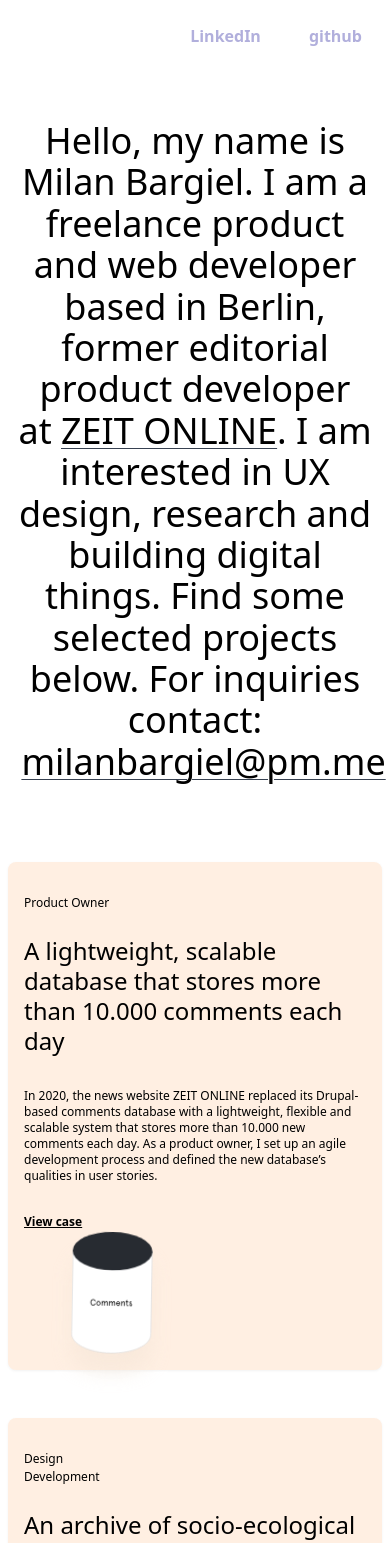
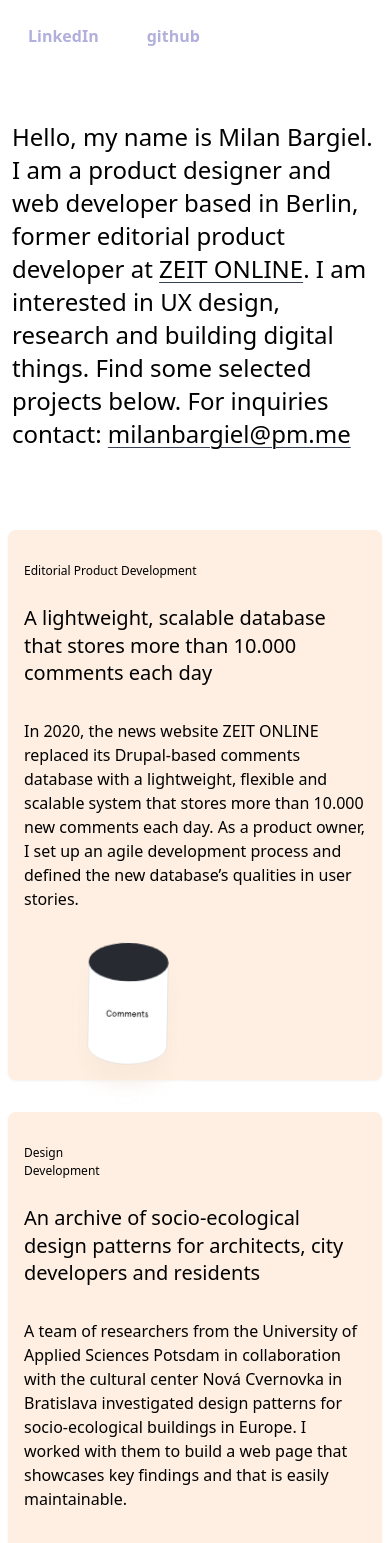
Before and after one commit to milanbargiel/portfolio, a Next.js app: page / in a window 390 px wide. Shown: the top 1543 px of the page. Built offline with nearby package versions, Linux system fonts and the light colour scheme.

Commit message:
Finetune mobile version

```diff
--- a/components/footer-button.js
+++ b/components/footer-button.js
@@ -5,7 +5,7 @@ export default function Intro(props) {
     <div className="text-center leading-tight mb-6 md:mb-4">
       <Link
         href={props.href}
-        className="font-medium text-purple-500 hover:text-purple-700"
+        className="font-semibold text-purple-500 hover:text-purple-700"
       >
         {props.children}
       </Link>
--- a/components/header.js
+++ b/components/header.js
@@ -1,7 +1,7 @@
 export default function Header() {
   return (
     <nav className="py-6 px-7 flex-1 md:py-4 md:px-0">
-      <ul className="flex gap-12 justify-end font-bold">
+      <ul className="flex gap-12 md:justify-end font-semibold">
         <li className="text-purple-500 hover:text-purple-700">
           <a
             target="_blank"
--- a/components/intro-bold.js
+++ b/components/intro-bold.js
@@ -1,8 +1,8 @@
 export default function Intro() {
   return (
-    <div className="mx-auto max-w-3xl text-center text-4xl leading-[1.15] pt-12 pb-20 px-3 md:pt-20 md:pb-36 md:px-16">
+    <div className="mx-auto max-w-3xl text-2xl leading-snug pt-12 pb-20 px-3 md:text-4xl md:leading-[1.15] md:text-center md:pt-20 md:pb-36 md:px-16">
       Hello, my name is Milan Bargiel. <br className="hidden md:inline" />I am a
-      freelance product and web developer based in Berlin, former editorial
+      product designer and web developer based in Berlin, former editorial
       product developer at&nbsp;
       <a
         href="https://www.zeit.de/autoren/B/Milan_Bargiel/index"
@@ -13,7 +13,8 @@ export default function Intro() {
         ZEIT ONLINE
       </a>
       . I am interested in UX design, research and building digital things. Find
-      some selected projects below. For inquiries contact: &nbsp;
+      some selected projects below. For inquiries contact:&nbsp;
+      <br class="hidden md:inline" />
       <a
         className="underline underline-offset-4 decoration-1 decoration-gray-700 hover:decoration-2 hover:transition-all hover:duration-150"
         href="mailto:mail@milanbargiel.com"
--- a/components/project-list.js
+++ b/components/project-list.js
@@ -8,11 +8,11 @@ export default function ProjectList() {
   return (
     <div className="px-2 mb-24 md:px-0">
       <Project
-        roles={['Product Owner']}
+        roles={['Editorial Product Development']}
         title="A lightweight, scalable database that stores more than 10.000 comments each day"
         image={commentsPic}
         imageAlt="Comments database"
-        imageStyles="w-20 ml-12 md:w-24 md:ml-0 md:mr-12 rotate-1 drop-shadow-apricot"
+        imageStyles="w-20 ml-16 md:w-24 md:ml-0 md:mr-12 rotate-1 drop-shadow-apricot"
         linkText="View case"
       >
         In 2020, the news website ZEIT ONLINE replaced its Drupal-based comments
@@ -37,7 +37,7 @@ export default function ProjectList() {
         that is easily maintainable.
       </Project>
       <Project
-        roles={['Product Owner', 'Prototyping']}
+        roles={['Editorial Product Development', 'Prototyping']}
         title="A digital tool for the moderation of comments at ZEIT ONLINE"
         image={zocaPic}
         imageAlt="Example comments sections from ZEIT ONLINE"
@@ -45,7 +45,7 @@ export default function ProjectList() {
         linkText="View case"
       >
         Comments are an essential feature of the German online news platform.
-        They allow readers to exchange ideas, engage in discussion and react to
+        They allow readers to exchange ideas, engage in discussions and react to
         stories. To help the team of moderators to keep comment sections a safe
         space, a new tool was designed that reduced the complexity of former
         workflows.
@@ -55,7 +55,7 @@ export default function ProjectList() {
         title="Blueprint for a solidaric art gallery in times of quarantine and isolation"
         image={kulturgeneratorPic}
         imageAlt="Poster from the online art gallery in the streets of Cologne, Germany"
-        imageStyles="ml-2 w-1/2 -rotate-6 rounded-md md:w-4/5 drop-shadow-apricot"
+        imageStyles="ml-2 w-2/3 -rotate-6 rounded-md md:w-4/5 drop-shadow-apricot"
         linkText="View case"
       >
         The &#8220;kulturgenerator&#8221; was a virtual store that existed in
--- a/components/project.js
+++ b/components/project.js
@@ -15,19 +15,18 @@ export default function Project(props) {
   const imgWidth = props.variant === 'wide-image' ? 'md:w-7/12' : 'md:w-5/12'
 
   return (
-    <article className="drop-shadow-sm px-4 pt-8 pb-4 mb-12 rounded-lg bg-apricot md:px-8 md:pb-8 md:pt-12 md:flex">
+    <article className="drop-shadow-sm px-4 pt-8 pb-4 mb-8 rounded-lg bg-apricot md:mb-12 md:px-8 md:pb-8 md:pt-12 md:flex">
       <div className={`md:flex md:flex-col md:mr-10 ${contentWidth}`}>
         <ul className="text-xs mb-6 leading-normal">{roleItems}</ul>
-
         <h3
-          className={`mb-8 text-2xl leading-tight font-medium hover:cursor-pointer ${
+          className={`mb-8 text-xl leading-snug hover:cursor-pointer ${
             props.variant === 'wide-image' ? 'md:w-5/6' : 'md:w-5/6'
           }`}
         >
           {props.title}
         </h3>
-        <div className="text-xs mb-6">{props.children}</div>
-        <a className="inline-block text-xs font-bold underline hover:cursor-pointer hover:decoration-2 hover:transition-all hover:duration-150">
+        <div className="mb-8 md:mb-6 md:text-xs">{props.children}</div>
+        <a className="hidden md:inline-block text-xs font-bold underline hover:cursor-pointer hover:decoration-2 hover:transition-all hover:duration-150">
           {props.linkText}
         </a>
       </div>
```
